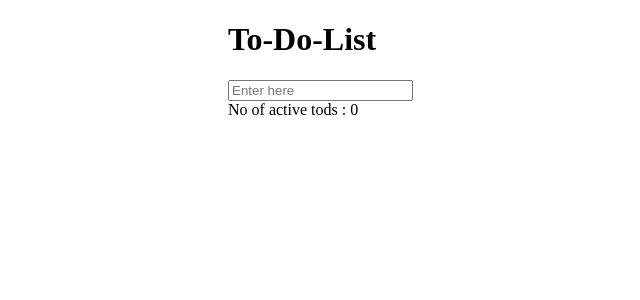
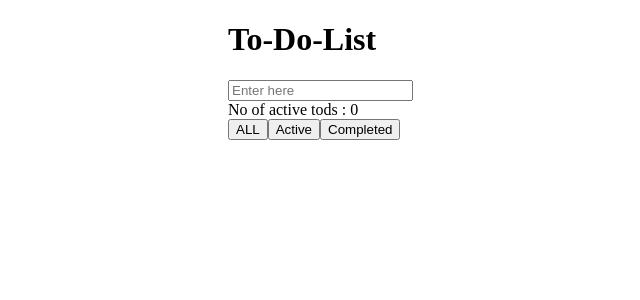
Before and after one commit to gauravm-bit/newtodos, a React (Create React App) app: page / in a window 1280 px wide. Shown: the top 300 px of the page, without its empty margins (96-736 px from the left). Built offline with nearby package versions, Linux system fonts and the light colour scheme.

Commit message:
ADDED: toggle button for active/completed/all

```diff
--- a/src/components/ToDoList.js
+++ b/src/components/ToDoList.js
@@ -7,6 +7,7 @@ class ToDoList extends React.Component {
 
     state = {
         todos: [],
+        toDoToShow : "all"
     }
 
     addToDo = (todo) => {
@@ -31,13 +32,29 @@ class ToDoList extends React.Component {
         })
     }
 
+    changeView = (s) => {
+        this.setState({
+            toDoToShow : s
+        })
+    }
+
     render() {
 
-        console.log(this.state.todos);
+        let todos = []
+
+        if(this.state.toDoToShow === "all"){
+            todos = this.state.todos
+        }
+        else if(this.state.toDoToShow === "completed") {
+            todos = this.state.todos.filter(todo => todo.complete )
+        }
+        else if (this.state.toDoToShow === "active"){
+            todos = this.state.todos.filter(todo => !todo.complete)
+        }
         return <div className="to-Do-list">
             <h1>To-Do-List</h1>
             <ToDoForm addToDo={this.addToDo} />
-            {this.state.todos.map((todo) => {
+            {todos.map((todo) => {
                 return <ToDo
                     key={todo.id}
                     todo={todo}
@@ -48,6 +65,17 @@ class ToDoList extends React.Component {
             <div>
                 No of active tods : {this.state.todos.filter(todo => !todo.complete).length}
             </div>
+            <div>
+                <button onClick={()=>this.changeView("all")}>
+                    ALL
+                </button>
+                <button onClick={()=>this.changeView("active")}>
+                    Active
+                </button>
+                <button onClick={()=>this.changeView("completed")}>
+                    Completed
+                </button>
+            </div>
         </div>
     }
 }
```
